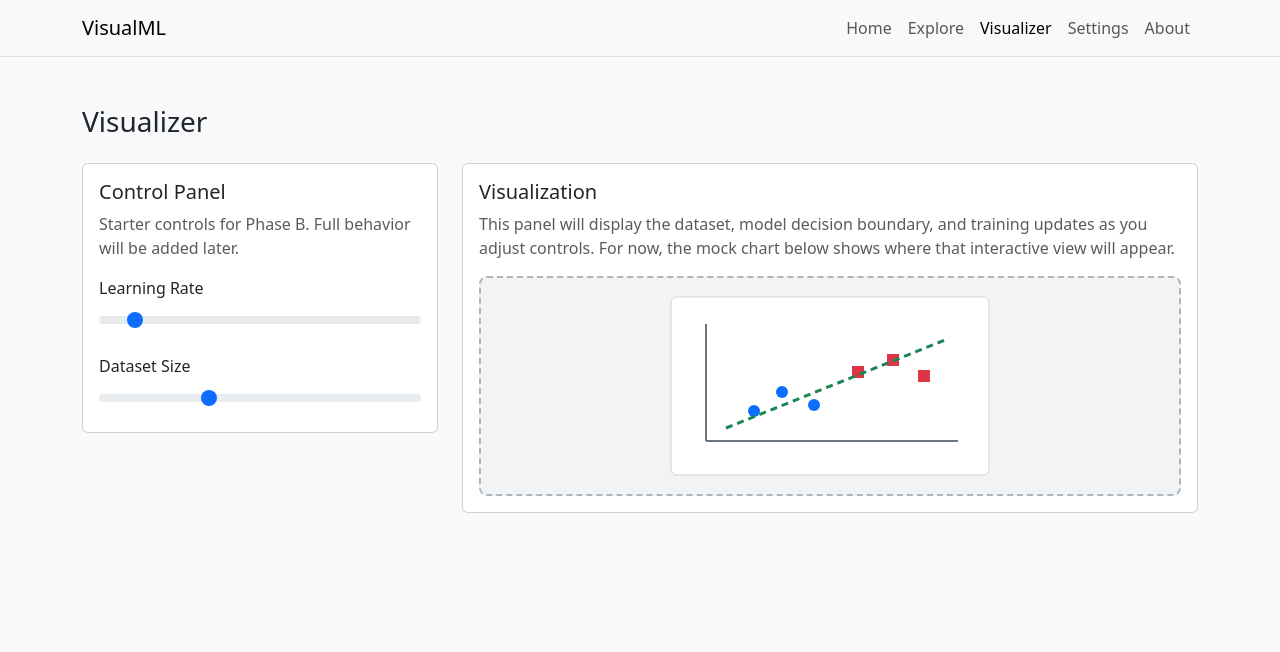
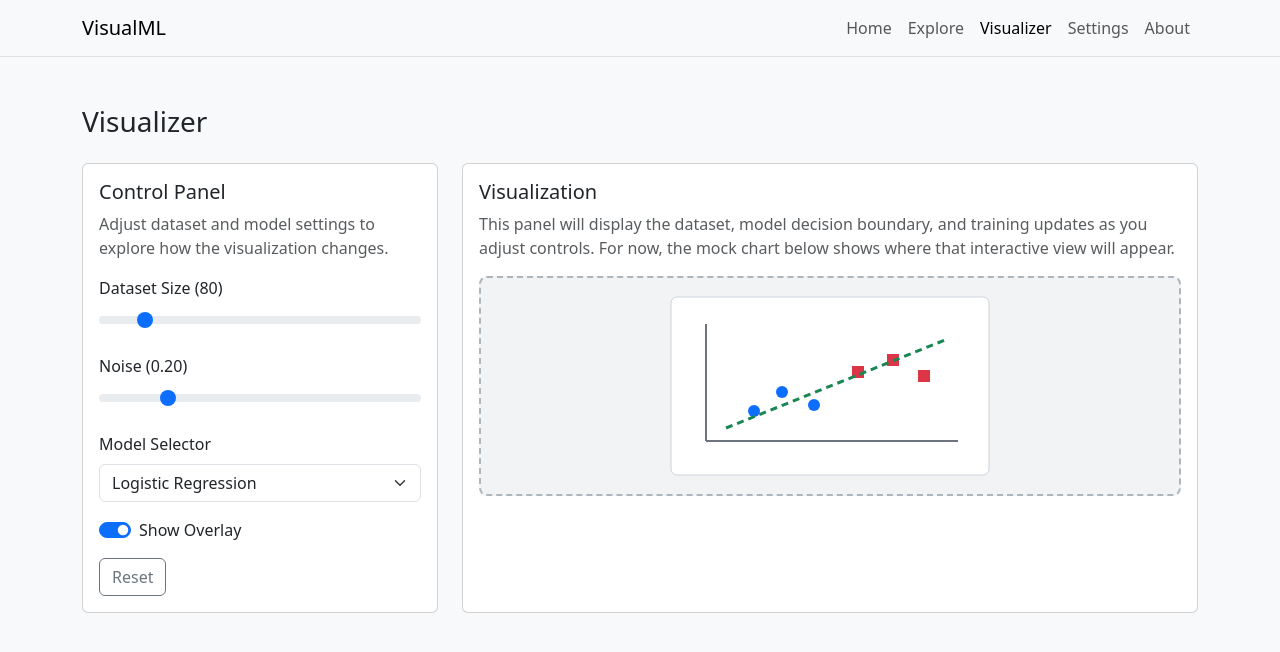
Before and after one commit to CS571-S26/p70, a React (Vite) app: page /visualizer in a window 1280 px wide. Shown: the top 652 px of the page. Built offline with nearby package versions, Linux system fonts and the light colour scheme.

Commit message:
Implemented reusable ControlPanel

```diff
--- a/src/components/ControlPanel.jsx
+++ b/src/components/ControlPanel.jsx
@@ -1,24 +1,75 @@
-import { Card, Form } from 'react-bootstrap'
+import { Button, Card, Form } from 'react-bootstrap'
 
-function ControlPanel() {
+function ControlPanel({
+  datasetSize = 80,
+  noise = 0.2,
+  model = 'logistic-regression',
+  showOverlay = true,
+  modelOptions = [
+    { value: 'logistic-regression', label: 'Logistic Regression' },
+    { value: 'perceptron', label: 'Perceptron' },
+    { value: 'knn', label: 'k-Nearest Neighbors' },
+  ],
+  onDatasetSizeChange = () => {},
+  onNoiseChange = () => {},
+  onModelChange = () => {},
+  onShowOverlayChange = () => {},
+  onReset = () => {},
+}) {
   return (
     <Card>
       <Card.Body>
         <Card.Title as="h2" className="h5">Control Panel</Card.Title>
         <Card.Text className="text-muted">
-          Starter controls for Phase B. Full behavior will be added later.
+          Adjust dataset and model settings to explore how the visualization changes.
         </Card.Text>
 
         <Form>
-          <Form.Group className="mb-3" controlId="learning-rate">
-            <Form.Label>Learning Rate</Form.Label>
-            <Form.Range min={0.01} max={1} step={0.01} defaultValue={0.1} />
+          <Form.Group className="mb-3" controlId="dataset-size">
+            <Form.Label>Dataset Size ({datasetSize})</Form.Label>
+            <Form.Range
+              min={20}
+              max={500}
+              step={10}
+              value={datasetSize}
+              onChange={(event) => onDatasetSizeChange(Number(event.target.value))}
+            />
           </Form.Group>
 
-          <Form.Group controlId="dataset-size">
-            <Form.Label>Dataset Size</Form.Label>
-            <Form.Range min={20} max={200} step={5} defaultValue={80} />
+          <Form.Group className="mb-3" controlId="noise-level">
+            <Form.Label>Noise ({noise.toFixed(2)})</Form.Label>
+            <Form.Range
+              min={0}
+              max={1}
+              step={0.01}
+              value={noise}
+              onChange={(event) => onNoiseChange(Number(event.target.value))}
+            />
           </Form.Group>
+
+          <Form.Group className="mb-3" controlId="model-selector">
+            <Form.Label>Model Selector</Form.Label>
+            <Form.Select value={model} onChange={(event) => onModelChange(event.target.value)}>
+              {modelOptions.map((option) => (
+                <option key={option.value} value={option.value}>
+                  {option.label}
+                </option>
+              ))}
+            </Form.Select>
+          </Form.Group>
+
+          <Form.Group className="mb-3" controlId="show-overlay-toggle">
+            <Form.Check
+              type="switch"
+              label="Show Overlay"
+              checked={showOverlay}
+              onChange={(event) => onShowOverlayChange(event.target.checked)}
+            />
+          </Form.Group>
+
+          <Button type="button" variant="outline-secondary" onClick={onReset}>
+            Reset
+          </Button>
         </Form>
       </Card.Body>
     </Card>
```
